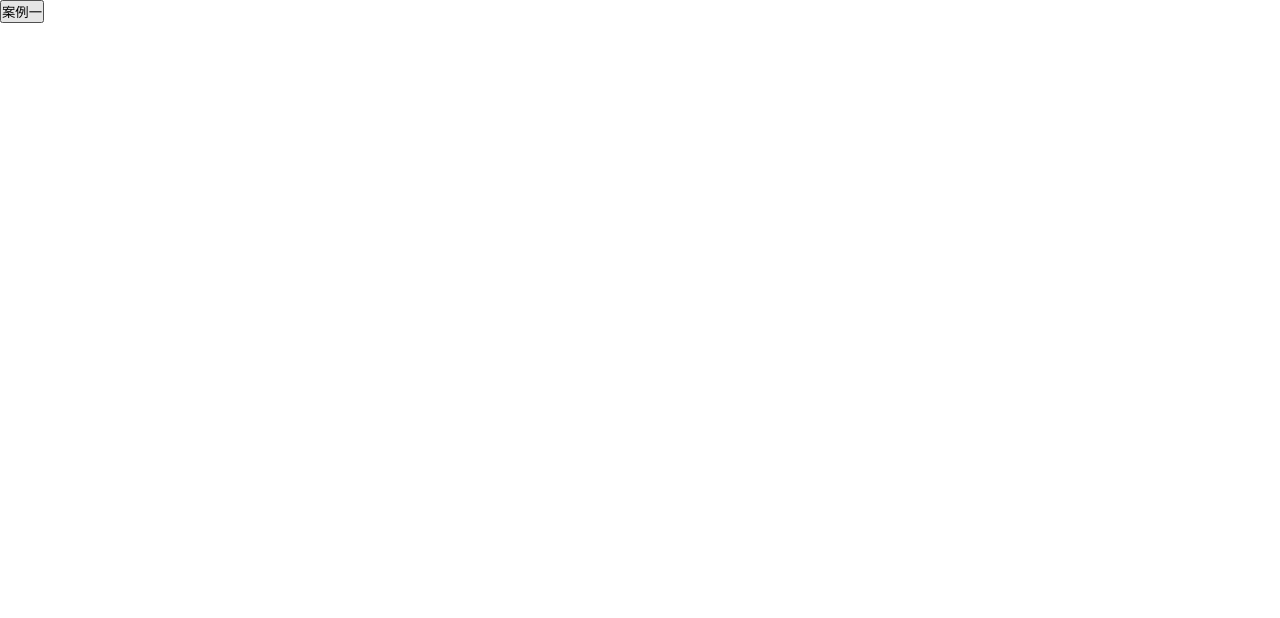
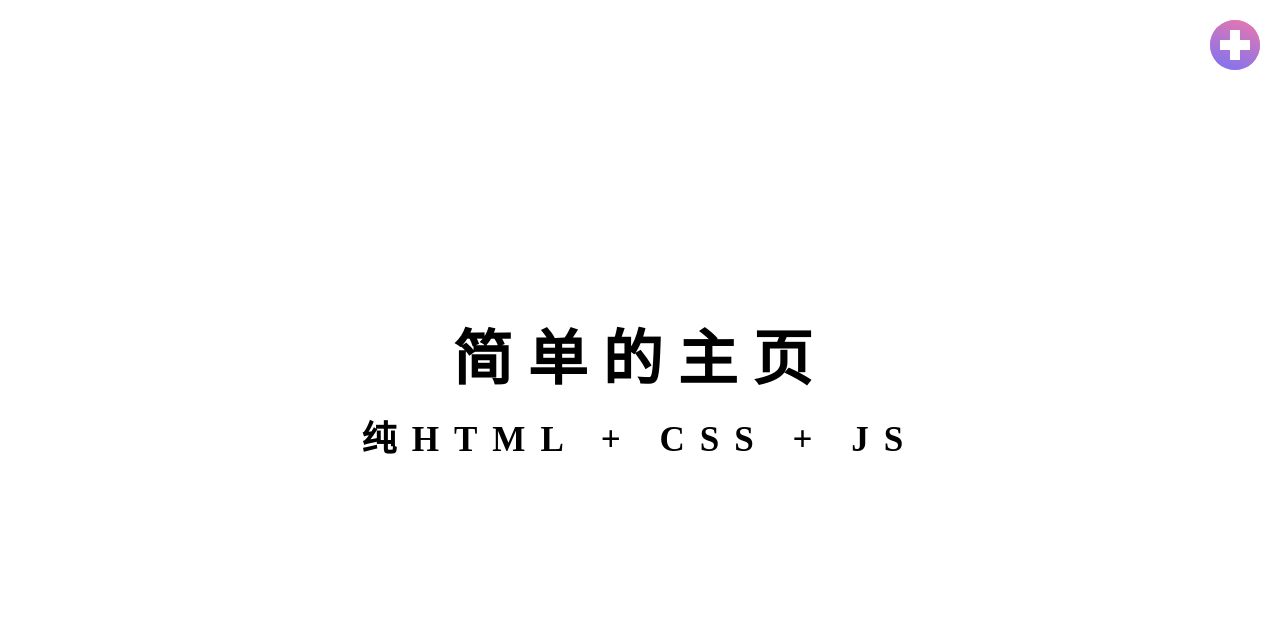
Before and after one commit to huangwenlong408/huangwenlong408.github.io, a plain HTML site: page index.html in a window 1280 px wide. Drawn offline with Linux system fonts and the light colour scheme; files whose address does not match are found by name.

Commit message:
从写主页

```diff
--- /dev/null
+++ b/CSS/style.css
@@ -0,0 +1,125 @@
+* {
+  margin: 0;
+  padding: 0;
+  box-sizing: border-box;
+}
+.con{
+  display: flex;
+  flex-direction: column;
+  justify-content: center;
+  align-items: center;
+  height: 100vh;
+  line-height: 80px;
+  font-size: 30px;
+  letter-spacing: 15px;
+}
+.wrapper{
+  position: fixed;
+  top: 0;
+  left: 0;
+  width: 100%;
+  height: 100%;
+  background: linear-gradient(200deg,#ec77ab,#7873f5);
+  clip-path: circle(25px at calc(100% - 45px) 45px);
+  transition: all 0.3s ease-in-out;
+}
+.menu-btn{
+  position: absolute;
+  right: 20px;
+  top: 20px;
+  z-index: 2;
+  background: linear-gradient(200deg,#ec77ab,#7873f5);
+  width: 50px;
+  height: 50px;
+  text-align: center;
+  line-height: 50px;
+  border-radius: 50%;
+  color: #fff;
+  font-size: 40px;
+  font-style: normal;
+  cursor: pointer;
+  transition: all 0.3s ease;
+}
+.menu-btn::before{
+  content: '';
+  position: absolute;
+  left: 50%;
+  top: 50%;
+  width: 30px;
+  margin-left: -15px;
+  margin-top: -5px;
+  border-top: 10px solid;
+  transition: 0.5s;
+}
+.menu-btn::after{
+  content: '';
+  position: absolute;
+  left: 50%;
+  top: 50%;
+  height: 30px;
+  margin-left: -5px;
+  margin-top: -15px;
+  border-left: 10px solid;
+  transition: 0.5s;
+}
+#menu_btn{
+  display: none;
+}
+#menu_btn:checked ~ .wrapper{
+  clip-path: circle(75%);
+}
+#menu_btn:checked ~ .menu-btn{
+  color: #d576ba;
+  background: #fff;
+  transition: 0.2s;
+}
+#menu_btn:checked ~ .menu-btn::after{
+  transform: rotateZ(45deg);
+  transition: 0.5s
+}
+#menu_btn:checked ~ .menu-btn::before{
+  transform: rotateZ(45deg);
+  transition: 0.5s
+}
+.icon{
+  width: 30px;
+  color: #fff;
+}
+.wrapper ul{
+  position: absolute;
+  top: 50%;
+  left: 50%;
+  transform: translate(-50%,-50%);
+  list-style: none;
+  text-align: center;
+}
+.wrapper ul li{
+  margin: 30px 0;
+}
+.wrapper ul li a{
+  color: #fff;
+  text-decoration: none;
+  font-size: 30px;
+  font-weight: 500;
+  padding: 5px 50px;
+  position: relative;
+  line-height: 50px;
+}
+.wrapper ul li a::after{
+  content: "";
+  position: absolute;
+  width: 100%;
+  height: 50px;
+  background: #fff;
+  z-index: -1;
+  border-radius: 50px;
+  left: 0;
+  transform: scaleY(0);
+  transition: 0.3s;
+}
+.wrapper ul li a:hover::after{
+  transform: scaleY(1);
+}
+.wrapper ul li a:hover{
+  color: #d576ba;
+}
--- a/index.html
+++ b/index.html
@@ -5,17 +5,23 @@
 	<meta http-equiv="X-UA-Compatible" content="IE=edge">
 	<meta name="viewport" content="width=device-width, initial-scale=1.0">
 	<title>主页</title>
-	<style>
-		* {
-			margin: 0;
-			padding: 0;
-			box-sizing: border-box;
-		}
-	</style>
+	<link rel="stylesheet" href="./CSS/style.css">
 </head>
 <body>
-	<div class="topBar">
-		<button>案例一</button>
+	<input type="checkbox" id="menu_btn">
+	<label for="menu_btn" class="menu-btn"></label>
+	<div class="con">
+		<h1>简单的主页</h1>
+		<h3>纯HTML + CSS + JS</h3>
+	</div>
+	<div class="wrapper">
+		<ul class="menu">
+			<li><a href="./Pages/1">案例一</a></li>
+			<li><a href="#">案例二</a></li>
+			<li><a href="#">案例三</a></li>
+			<li><a href="#">案例</a></li>
+			<li><a href="#">案例五五五</a></li>
+		</ul>
 	</div>
 	<script type="module" src="./main.js">
 	</script>
--- a/main.js
+++ /dev/null
@@ -1,4 +0,0 @@
-var btn = document.querySelector('button');
-btn.addEventListener('click',function () {
-  window.open('./Pages/1')
-})
```
Also changed, not shown: img/关闭.png (added), img/关闭1.png (added), img/加号.png (added), img/加号1.png (added).
